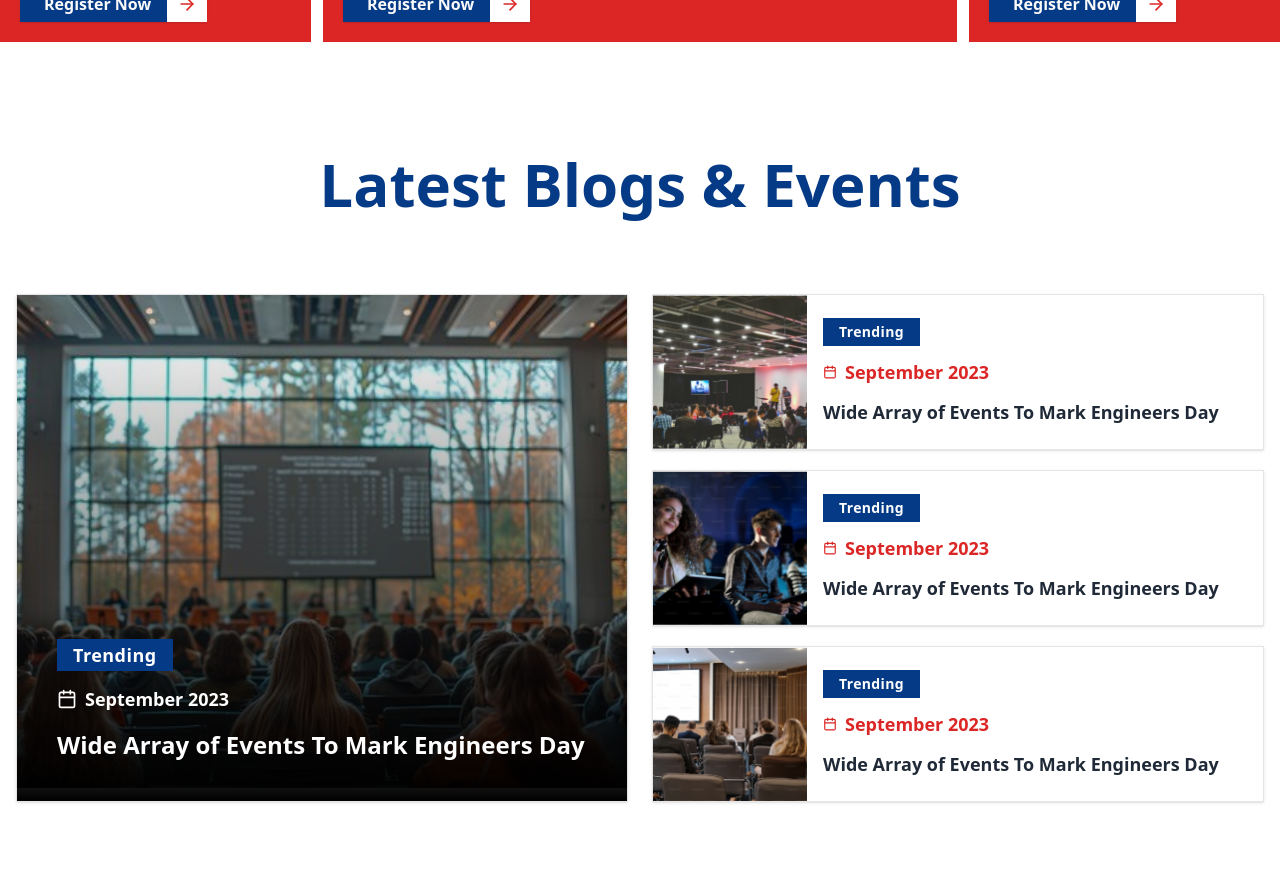
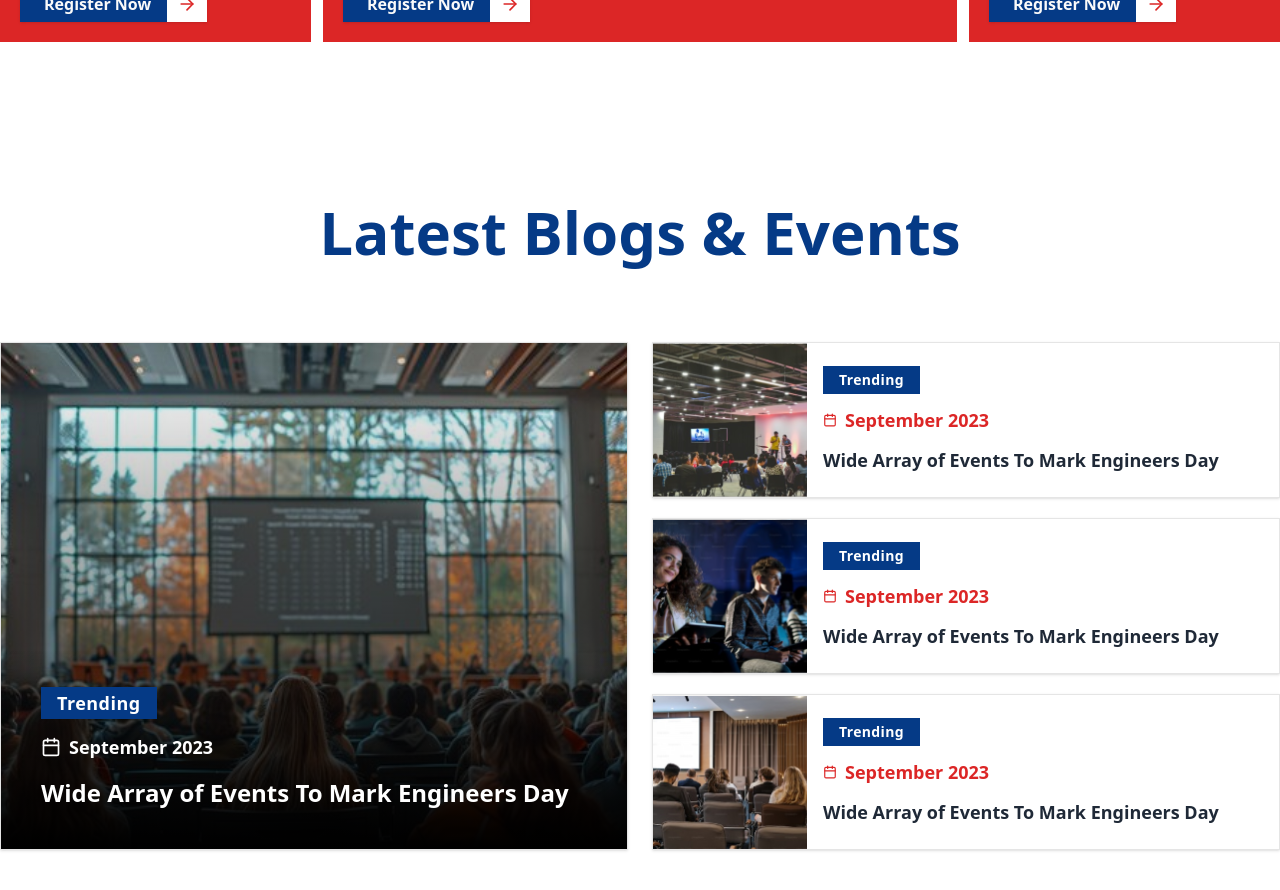
Before and after one commit to Stealth-Rishabh/IndoGlobal, a React (Vite) app: page / in a window 1280 px wide. Shown: the part 5740-6630 px from the top of the page. Before the commit the page ends 6574 px from the top, so only its background shows below. Built offline with nearby package versions, Linux system fonts and the light colour scheme.

Commit message:
changes in alignment

```diff
--- a/src/apps/LandingPage/Events.jsx
+++ b/src/apps/LandingPage/Events.jsx
@@ -14,7 +14,8 @@ const Events = () => {
       registerLabel: "Register Now",
     },
     {
-      title: "Productivity Session on Ground Breaking Ideas and Inventive Methodologies",
+      title:
+        "Productivity Session on Ground Breaking Ideas and Inventive Methodologies",
       date: "20th June 2023",
       image: img2,
       registerLabel: "Register Now",
@@ -56,9 +57,7 @@ const Events = () => {
           <EventCard
             key={index}
             eventData={eventData}
-            className={
-              index == 1 ? "sm:col-span-2 sm:row-span-2" : "h-96 "
-            }
+            className={index == 1 ? "sm:col-span-2 sm:row-span-2" : "h-96 "}
             imgClassname={index == 1 ? "sm:h-[75%]" : "h-3/5 sm:h-1/2"}
             contentClassname={index == 1 ? "sm:h-[25%]" : "h-2/5 sm:h-1/2"}
           />
@@ -68,7 +67,12 @@ const Events = () => {
   );
 };
 
-const EventCard = ({ className, imgClassname, contentClassname , eventData: { title, date, image: img, registerLabel }}) => {
+const EventCard = ({
+  className,
+  imgClassname,
+  contentClassname,
+  eventData: { title, date, image: img, registerLabel },
+}) => {
   return (
     <div className={` ${className}`}>
       <div className={` ${imgClassname}`}>
@@ -84,7 +88,12 @@ const EventCard = ({ className, imgClassname, contentClassname , eventData: { ti
         <div className="flex items-center text-xs sm:text-sm font-medium">
           <Calendar size={20} className="mr-2 text-white" /> {date}
         </div>
-        <ButtonSq className="w-fit bg-secondary-color  hover:bg-blue-700 text-sm sm:text-base" label={registerLabel} iconStyle='text-primary-color' iconDiv='bg-white' />
+        <ButtonSq
+          className="w-fit bg-secondary-color  hover:bg-blue-700 text-sm sm:text-base"
+          label={registerLabel}
+          iconStyle="text-primary-color"
+          iconDiv="bg-white"
+        />
       </div>
     </div>
   );
--- a/src/apps/LandingPage/LatestBlogsAndEvents.jsx
+++ b/src/apps/LandingPage/LatestBlogsAndEvents.jsx
@@ -7,6 +7,7 @@ import img3 from "../../assets/blogs3.svg";
 import img4 from "../../assets/blogs4.svg";
 import { Calendar } from "lucide-react";
 import Heading from "../../components/Heading";
+import Container from "../../components/wrappers/Container";
 export default function LatestBlogsAndEvents() {
   const events = [
     {
@@ -30,7 +31,7 @@ export default function LatestBlogsAndEvents() {
   ];
 
   return (
-    <div className="container px-4 py-8 mx-auto">
+    <Container className="">
       <Heading
         title="Latest Blogs & Events"
         titleClassName="lg:font-extrabold font-bold text-secondary-color"
@@ -86,6 +87,6 @@ export default function LatestBlogsAndEvents() {
           ))}
         </div>
       </div>
-    </div>
+    </Container>
   );
 }
```
